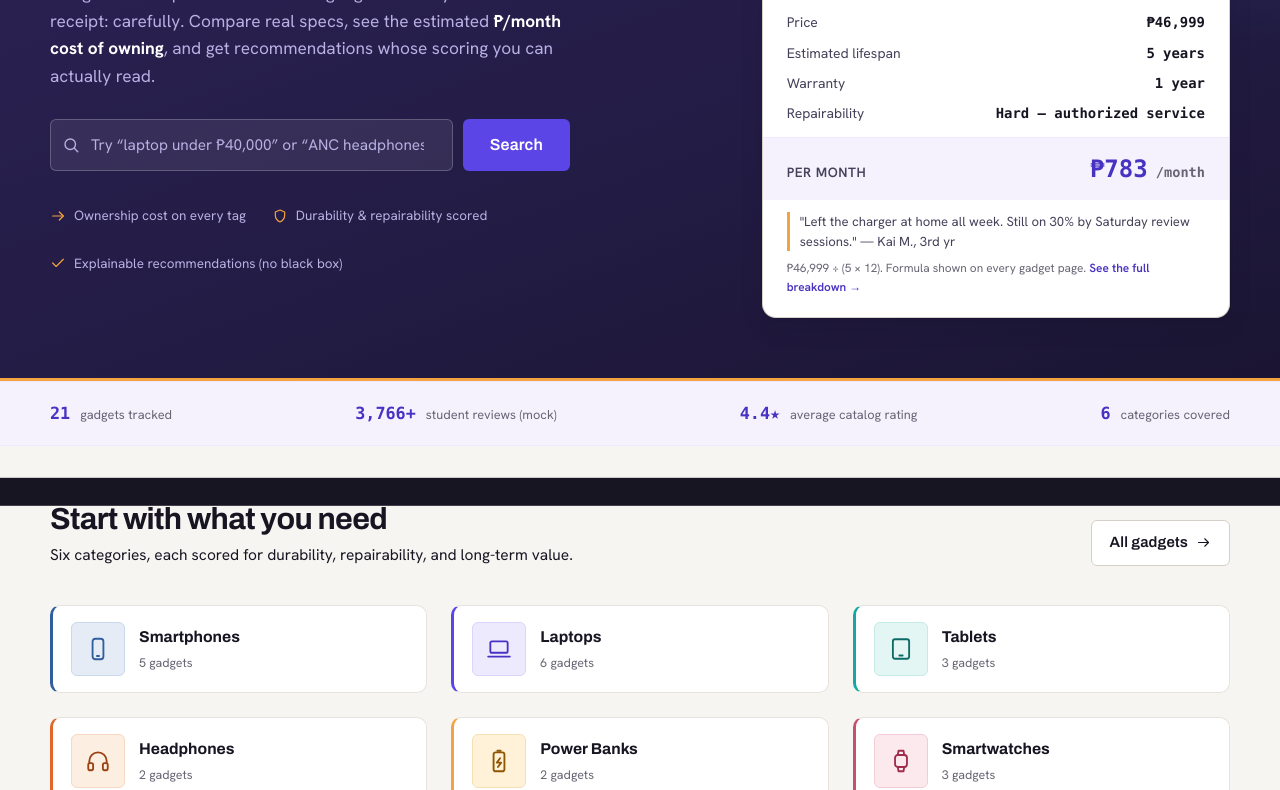
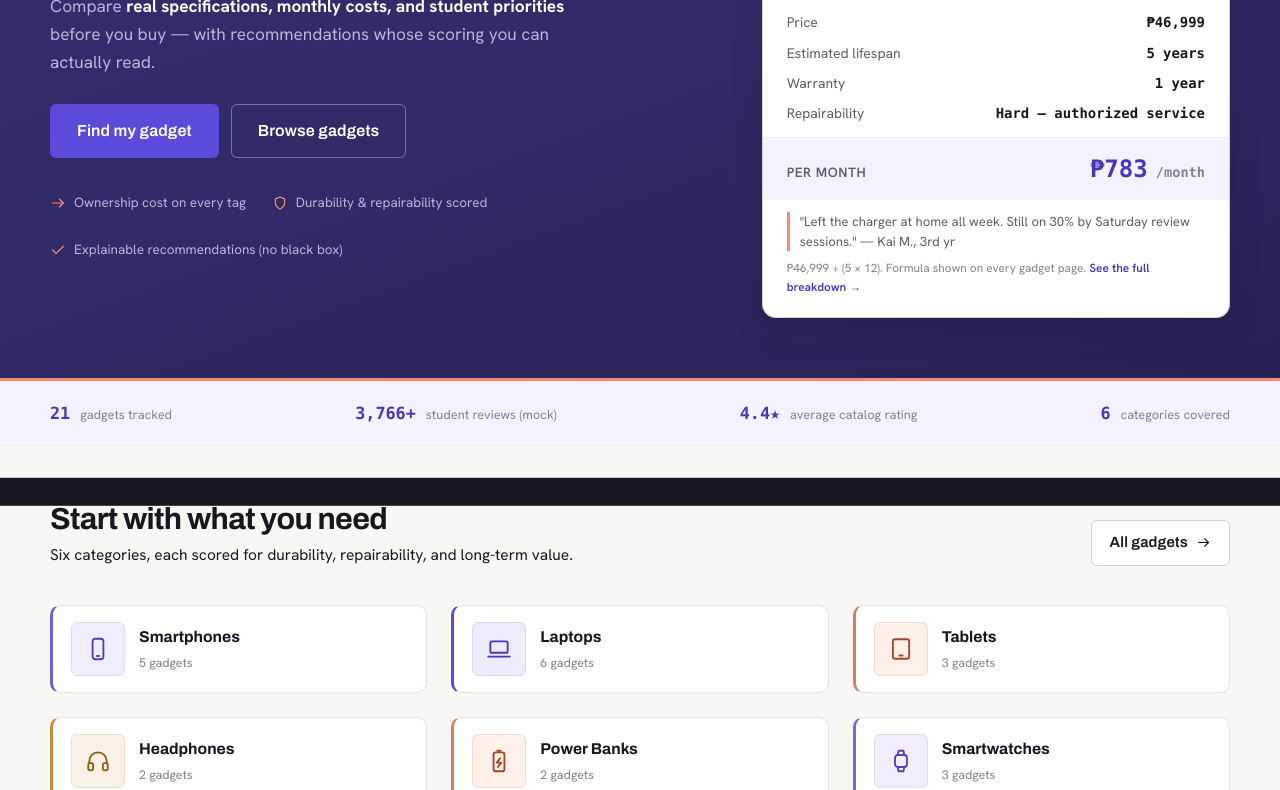
Before and after one commit to AttilaHuns288452/gadgetwise-prototype, a plain HTML site: page index.html in a window 1280 px wide. Shown: the part 325-1115 px from the top of the page. Drawn offline with Linux system fonts and the light colour scheme; a web font is replaced by a local one.

Commit message:
Visual identity v3 'Warm Indigo + Coral + Cream' per spec
- Tokens: bg F8F7F4 cream, primary 5B4BDB indigo, coral F28C6B accent,
  hero 312A67/272254, spec shadows/radii; teal demoted to informational
- Hero: deep indigo/plum, one soft glow (no blobs), white heading,
  lavender-white lede, indigo CTA + outlined secondary CTA
- Hero copy per spec: 'Find the right gadget for school.' + CTAs
- Categories: one lavender↔coral family, subtle tints (no rainbow)
- Coral usage narrowed: Student favorite tag, rr-badge soft, featured CTA
- Ratings stay warm amber; scores/compare/meters all indigo
- Charts: indigo ramp + single coral slice; rose/cyan removed
- All cold cobalt literals purged (favicons, logo, charts, login pages)
- Contrast verified: primary/white 6.04, hero 12.67, badge 5.42 (AA)

```diff
--- a/css/identity.css
+++ b/css/identity.css
@@ -1,16 +1,15 @@
 
 /* ============================================================
-   "Indigo Circuit" visual identity rules (v2)
+   "Warm Indigo + Coral + Cream" visual identity rules (v3)
    Hero · nav · category tints · product cards · Performance to Cost ·
    compare tints · breakdown meters · section rhythm.
    ============================================================ */
 
-/* ---------- Hero: deep indigo atmosphere ---------- */
+/* ---------- Hero: deep indigo/plum, one soft tonal glow (no blobs) ---------- */
 .hero {
   background:
-    radial-gradient(1100px 420px at 12% -10%, rgba(91, 69, 230, .55), transparent 60%),
-    radial-gradient(900px 460px at 105% 8%, rgba(24, 110, 162, .28), transparent 55%),
-    linear-gradient(160deg, var(--hero-2) 0%, var(--hero-1) 58%, #1b1533 100%);
+    radial-gradient(1100px 420px at 12% -10%, rgba(91, 75, 219, .38), transparent 60%),
+    linear-gradient(160deg, #362E6E 0%, var(--hero-1) 52%, var(--hero-2) 100%);
   color: var(--on-hero);
   border-bottom: 3px solid var(--accent-warm);
 }
@@ -25,11 +24,11 @@
   color: #fff;
 }
 .hero-search .search-box input::placeholder { color: var(--on-hero-2); }
-.hero-search .search-box input:focus { border-color: var(--accent-warm); box-shadow: 0 0 0 3px rgba(244,163,64,.25); }
+.hero-search .search-box input:focus { border-color: var(--accent-warm); box-shadow: 0 0 0 3px rgba(242,140,107,.25); }
 .hero-search .search-box .icon { color: var(--on-hero-2); }
 
 /* ---------- Hero product panel: warm accent edge + cool tinted head ---------- */
-.hero-visual .float-note { background: var(--accent-warm); color: #231c45; }
+.hero-visual .float-note { background: var(--accent-warm); color: #312A67; }
 .value-tag { border-top: 4px solid var(--primary); }
 .value-tag::before { border-color: var(--primary-soft); background: var(--bg); }
 .value-tag .vt-total .t-value { color: var(--primary-dark); }
@@ -73,7 +72,7 @@
 
 /* ---------- Navigation ---------- */
 .site-header {
-  background: rgba(247, 245, 242, .94);
+  background: rgba(248, 247, 244, .94);
   border-bottom: 1px solid var(--line-strong);
 }
 .logo .logo-wise { color: var(--primary); }
@@ -84,7 +83,7 @@
 .section-alt-warm { background: var(--surface-2); }
 .section-alt-tint { background: var(--primary-wash); }
 
-/* ---------- Category cards: per-category controlled tints ---------- */
+/* ---------- Category cards: one lavender-coral family, subtle tints ---------- */
 .cat-card { border-left: 3px solid var(--cat-tint, var(--line-strong)); }
 .cat-card:hover { border-color: var(--cat-tint, var(--line-strong)); box-shadow: var(--shadow-1); }
 .cat-card .cat-ico {
@@ -94,20 +93,21 @@
   color: var(--cat-tint-ink, var(--ink-2));
 }
 .cat-card .cat-ico svg { width: 26px; height: 26px; }
-.cat-card[data-cat="laptops"]      { --cat-tint: #5b45e6; --cat-tint-soft: #eeeafe; --cat-tint-line: #ddd4fb; --cat-tint-ink: #4732c2; }
-.cat-card[data-cat="smartphones"]  { --cat-tint: #2f5f9e; --cat-tint-soft: #e5ecf6; --cat-tint-line: #c9d8ec; --cat-tint-ink: #2f5f9e; }
-.cat-card[data-cat="tablets"]      { --cat-tint: #18a7a0; --cat-tint-soft: #e3f6f4; --cat-tint-line: #c5eae7; --cat-tint-ink: #0c6b66; }
-.cat-card[data-cat="headphones"]   { --cat-tint: #e0672a; --cat-tint-soft: #fdeee2; --cat-tint-line: #f7d8c2; --cat-tint-ink: #9a4212; }
-.cat-card[data-cat="powerbanks"]   { --cat-tint: #f4a340; --cat-tint-soft: #fff2d8; --cat-tint-line: #f5e0b3; --cat-tint-ink: #8f5500; }
-.cat-card[data-cat="smartwatches"] { --cat-tint: #c94f6d; --cat-tint-soft: #fbe9ee; --cat-tint-line: #f2cdd7; --cat-tint-ink: #a02c4b; }
+/* one family: lavender ↔ coral-cream ramp, per spec 10 */
+.cat-card[data-cat="laptops"]      { --cat-tint: #5B4BDB; --cat-tint-soft: #EEEBFF; --cat-tint-line: #DCD5F7; --cat-tint-ink: #4638B8; }
+.cat-card[data-cat="smartphones"]  { --cat-tint: #6E5FD6; --cat-tint-soft: #F0EDFF; --cat-tint-line: #DED9F6; --cat-tint-ink: #4E41B5; }
+.cat-card[data-cat="tablets"]      { --cat-tint: #D97B6C; --cat-tint-soft: #FFF0EA; --cat-tint-line: #F6D9CF; --cat-tint-ink: #A8431F; }
+.cat-card[data-cat="headphones"]   { --cat-tint: #C58A32; --cat-tint-soft: #FAF1E6; --cat-tint-line: #EDDFC6; --cat-tint-ink: #8A5D1D; }
+.cat-card[data-cat="powerbanks"]   { --cat-tint: #D97B6C; --cat-tint-soft: #FFF0EA; --cat-tint-line: #F6D9CF; --cat-tint-ink: #A8431F; }
+.cat-card[data-cat="smartwatches"] { --cat-tint: #7A63DE; --cat-tint-soft: #F3EEFF; --cat-tint-line: #E0D9F3; --cat-tint-ink: #4E41B5; }
 
 /* ---------- Product cards: category eyebrow + ownership emphasis ---------- */
-.g-card[data-gadget-cat="laptops"]      { --g-tint: #5b45e6; --g-tint-soft: #eeeafe; --g-tint-ink: #4732c2; }
-.g-card[data-gadget-cat="smartphones"]  { --g-tint: #2f5f9e; --g-tint-soft: #e5ecf6; --g-tint-ink: #2f5f9e; }
-.g-card[data-gadget-cat="tablets"]      { --g-tint: #18a7a0; --g-tint-soft: #e3f6f4; --g-tint-ink: #0c6b66; }
-.g-card[data-gadget-cat="headphones"]   { --g-tint: #e0672a; --g-tint-soft: #fdeee2; --g-tint-ink: #9a4212; }
-.g-card[data-gadget-cat="powerbanks"]   { --g-tint: #f4a340; --g-tint-soft: #fff2d8; --g-tint-ink: #8f5500; }
-.g-card[data-gadget-cat="smartwatches"] { --g-tint: #c94f6d; --g-tint-soft: #fbe9ee; --g-tint-ink: #a02c4b; }
+.g-card[data-gadget-cat="laptops"]      { --g-tint: #5B4BDB; --g-tint-soft: #EEEBFF; --g-tint-ink: #4638B8; }
+.g-card[data-gadget-cat="smartphones"]  { --g-tint: #6E5FD6; --g-tint-soft: #F0EDFF; --g-tint-ink: #4E41B5; }
+.g-card[data-gadget-cat="tablets"]      { --g-tint: #D97B6C; --g-tint-soft: #FFF0EA; --g-tint-ink: #A8431F; }
+.g-card[data-gadget-cat="headphones"]   { --g-tint: #C58A32; --g-tint-soft: #FAF1E6; --g-tint-ink: #8A5D1D; }
+.g-card[data-gadget-cat="powerbanks"]   { --g-tint: #D97B6C; --g-tint-soft: #FFF0EA; --g-tint-ink: #A8431F; }
+.g-card[data-gadget-cat="smartwatches"] { --g-tint: #7A63DE; --g-tint-soft: #F3EEFF; --g-tint-ink: #4E41B5; }
 .g-card .g-cat {
   background: var(--g-tint-soft, var(--surface-2));
   color: var(--g-tint-ink, var(--ink-2));
@@ -147,15 +147,15 @@
 .rec-result .rr-badge {
   display: inline-block;
   font-family: var(--font-display); font-weight: 800; font-size: .68rem; letter-spacing: .1em;
-  color: #231c45; background: var(--accent-warm);
+  color: var(--accent-warm-deep); background: var(--accent-warm-soft);
   border-radius: 4px; padding: 3px 9px;
 }
 .rec-result .score-ring .ring-val { stroke: var(--primary); }
 .rec-result.rr-top .score-ring .ring-label b { color: var(--primary-dark); }
 
-/* ---------- Buttons ---------- */
-.btn-warm { background: var(--accent-warm); color: #231c45; }
-.btn-warm:hover { background: #e8930c; }
+/* ---------- Buttons: coral only for the featured action ---------- */
+.btn-warm { background: var(--accent-warm); color: #312A67; }
+.btn-warm:hover { background: var(--warm-dark); color: #fff; }
 
 /* ---------- Badges stay meaningful ---------- */
 .badge-accent, .tag-accent { background: var(--primary-soft); color: var(--primary-dark); }
@@ -166,8 +166,8 @@
 .flow-step .fs-k { color: var(--primary); }
 .cta-band {
   background:
-    radial-gradient(700px 300px at 85% 120%, rgba(91, 69, 230, .5), transparent 60%),
-    linear-gradient(150deg, var(--hero-2), var(--hero-1));
+    radial-gradient(700px 300px at 85% 120%, rgba(91, 75, 219, .35), transparent 60%),
+    linear-gradient(150deg, var(--hero-1), var(--hero-2));
   color: var(--on-hero);
   border-left: 4px solid var(--accent-warm);
 }
@@ -180,9 +180,9 @@
 .line-chart .dot { fill: var(--primary); }
 
 /* ---------- Admin: same family, darker indigo sidebar ---------- */
-.admin-sidebar { background: var(--hero-1); }
+.admin-sidebar { background: var(--hero-2); }
 .admin-brand .logo .logo-wise { color: var(--accent-warm); }
-.admin-nav a.active { background: rgba(91, 69, 230, .35); color: #cdc4ff; }
+.admin-nav a.active { background: rgba(91, 75, 219, .45); color: #cdc4ff; }
 .admin-nav a:hover { background: rgba(255,255,255,.08); }
 
 /* ---------- Footer ---------- */
--- a/css/styles.css
+++ b/css/styles.css
@@ -1,8 +1,8 @@
 /* ============================================================
    GadgetWise — css/styles.css
-   Design system: "Indigo Circuit" (v2 visual identity)
-   Warm off-white ground · deep indigo brand · amber highlight ·
-   teal for positive/technical · semantic colors kept separate.
+   Design system: "Warm Indigo + Coral + Cream" (v3 visual identity)
+   Warm cream ground · deep indigo brand · small coral accents ·
+   semantic colors kept separate.
    Prototype for CC 116 — not production code.
    ============================================================ */
 
@@ -10,40 +10,41 @@
    Palette relationships:
    - ~75% neutral surfaces (warm paper, white cards)
    - ~12% primary indigo (buttons, links, scores, active states)
-   - ~8% amber (ratings, featured, highlights) + teal (positive/technical)
+   - ~5% coral (student-favorite, featured accents) only
    - Hero + CTA are the two dark indigo surfaces — the site's anchors. */
 :root {
   /* new-identity tokens */
-  --bg: #f7f5f2;
+  --bg: #F8F7F4;
   --surface: #ffffff;
-  --surface-2: #f1eee8;
-  --ink: #171522;
-  --ink-2: #45415a;
-  --ink-3: #686574;
-  --primary: #5b45e6;
-  --primary-dark: #4732c2;
-  --primary-soft: #eeeafe;
-  --primary-wash: #f5f2fe;
-  --accent-warm: #f4a340;
-  --accent-warm-deep: #8f5500;
-  --accent-warm-soft: #fff2d8;
-  --accent-teal: #0c6b66;
-  --accent-teal-bright: #18a7a0;
-  --accent-teal-soft: #e3f6f4;
-  --success: #218a52;
-  --success-soft: #e3f2e9;
-  --warning: #8f5d0e;
-  --warning-soft: #fdf3dd;
-  --danger: #c63d4f;
-  --danger-soft: #fcebed;
-  --info: #2f5f9e;
-  --info-soft: #e5ecf6;
-  --line: #e7e3dc;
-  --line-strong: #d5d0c6;
-  --hero-1: #231c45;
-  --hero-2: #2e2358;
-  --on-hero: #f5f2ff;
-  --on-hero-2: #b9b0e3;
+  --surface-2: #F3F1EE;
+  --ink: #181621;
+  --ink-2: #5F5B68;
+  --ink-3: #85808D;
+  --primary: #5B4BDB;
+  --primary-dark: #4638B8;
+  --primary-soft: #EEEBFF;
+  --primary-wash: #F5F2FF;
+  --accent-warm: #F28C6B;
+  --warm-dark: #D96F50;
+  --accent-warm-deep: #A8431F;
+  --accent-warm-soft: #FFF0EA;
+  --info: #2F5F9E;
+  --accent-teal-bright: #3E6BC7;
+  --accent-teal-soft: #E5ECF6;
+  --success: #2E8B68;
+  --success-soft: #E7F5EF;
+  --warning: #8A5D1D;
+  --warning-soft: #FAF1DD;
+  --danger: #C95757;
+  --danger-soft: #FBEAEA;
+  --info: #3E6BC7;
+  --info-soft: #E5ECF6;
+  --line: #E7E3DE;
+  --line-strong: #D7D1CA;
+  --hero-1: #312A67;
+  --hero-2: #272254;
+  --on-hero: #F3F1FE;
+  --on-hero-2: #BBB4DE;
 
   /* legacy aliases (kept so all existing var() references resolve) */
   --paper: var(--bg);
@@ -59,11 +60,11 @@
   --red: var(--danger);
   --red-soft: var(--danger-soft);
   --cyan: var(--accent-teal-bright);
-  --ink-2: #45415a;
+  --ink-2: #5F5B68;
   --line-2: var(--line-strong);
 
-  --shadow-1: 0 1px 2px rgba(23, 21, 34, .05), 0 1px 3px rgba(23, 21, 34, .06);
-  --shadow-2: 0 2px 4px rgba(23, 21, 34, .06), 0 10px 24px rgba(23, 21, 34, .09);
+  --shadow-1: 0 1px 2px rgba(24,21,33,.04), 0 8px 24px rgba(24,21,33,.07);
+  --shadow-2: 0 1px 2px rgba(24,21,33,.04), 0 8px 24px rgba(24,21,33,.07), 0 16px 40px rgba(24,21,33,.06);
   --r-sm: 6px; --r-md: 10px; --r-lg: 14px;
   --font-display: "Archivo", "Helvetica Neue", Arial, sans-serif;
   --font-body: "Hanken Grotesk", "Helvetica Neue", Arial, sans-serif;
--- a/index.html
+++ b/index.html
@@ -41,17 +41,13 @@
     <section class="hero">
       <div class="container hero-grid">
         <div class="hero-copy">
-          <h1>Know the price.<br>Know the <span class="h-accent">years</span>.</h1>
-          <p class="lede">GadgetWise helps students choose gadgets the way a tita checks a receipt: carefully.
-            Compare real specs, see the estimated <strong>₱/month cost of owning</strong>, and get recommendations
-            whose scoring you can actually read.</p>
-          <form class="hero-search" role="search" data-search-form>
-            <span class="search-box">
-              <svg class="icon" viewBox="0 0 24 24" aria-hidden="true"><circle cx="11" cy="11" r="7"/><path d="m21 21-4.3-4.3"/></svg>
-              <input type="search" name="q" placeholder="Try “laptop under ₱40,000” or “ANC headphones”…" aria-label="Search gadgets">
-            </span>
-            <button class="btn btn-lg">Search</button>
-          </form>
+          <h1>Find the right gadget for <span class="h-accent">school</span>.</h1>
+          <p class="lede">Compare <strong>real specifications, monthly costs, and student priorities</strong> before you buy —
+            with recommendations whose scoring you can actually read.</p>
+          <div class="hero-cta-row" style="display:flex; gap:12px; flex-wrap:wrap; margin-top:18px">
+            <a class="btn btn-lg" href="recommendations.html">Find my gadget</a>
+            <a class="btn btn-lg btn-outline-light" href="gadgets.html" style="background:transparent; border:1px solid rgba(255,255,255,.35); color:#fff">Browse gadgets</a>
+          </div>
           <div class="hero-points">
             <span class="hp"><svg class="icon" viewBox="0 0 24 24"><path d="M4 12h16"/><path d="m14 6 6 6-6 6"/></svg>Ownership cost on every tag</span>
             <span class="hp"><svg class="icon" viewBox="0 0 24 24"><path d="M12 3 5 6v5c0 4.5 3 8.2 7 10 4-1.8 7-5.5 7-10V6l-7-3Z"/></svg>Durability &amp; repairability scored</span>
--- a/js/app.js
+++ b/js/app.js
@@ -368,9 +368,9 @@ window.GWApp = (function () {
         <button class="icon-btn mobile-nav-btn" id="mobileNavBtn" aria-label="Open menu" aria-expanded="false">${icon("menu")}</button>
         <a class="logo" href="index.html" aria-label="GadgetWise home">
           <svg class="logo-mark" viewBox="0 0 28 28" aria-hidden="true">
-            <rect x="1.5" y="1.5" width="25" height="25" rx="6" fill="#5b45e6"/>
+            <rect x="1.5" y="1.5" width="25" height="25" rx="6" fill="#5B4BDB"/>
             <path d="M14 6.5 7.5 10v8L14 21.5 20.5 18v-8L14 6.5Z" fill="none" stroke="#fff" stroke-width="1.6" stroke-linejoin="round"/>
-            <path d="M14 10v8M10.7 8.9v10.2M17.3 8.9v10.2" stroke="#f4a340" stroke-width="1.4"/>
+            <path d="M14 10v8M10.7 8.9v10.2M17.3 8.9v10.2" stroke="#F28C6B" stroke-width="1.4"/>
           </svg>
           Gadget<span class="logo-wise">Wise</span>
         </a>
--- a/js/charts.js
+++ b/js/charts.js
@@ -28,7 +28,7 @@ window.GWCharts = (function () {
   }
 
   /* ---------- donut (composition; ≤6 slices, fixed hue order) ---------- */
-  const SLICES = ["#5b45e6", "#8a7aec", "#b7adf3", "#ddd6fb", "#f4a340", "#18a7a0"];
+  const SLICES = ["#5B4BDB", "#7A6AE3", "#B3ABF2", "#DDD8F8", "#F28C6B", "#312A67"];
   function donut(el, data) {
     const total = data.reduce((n, d) => n + d.value, 0);
     let a0 = 0;
```
Also changed, not shown: admin-login.html (+1 -1 lines), login.html (+2 -2 lines), register.html (+2 -2 lines).
